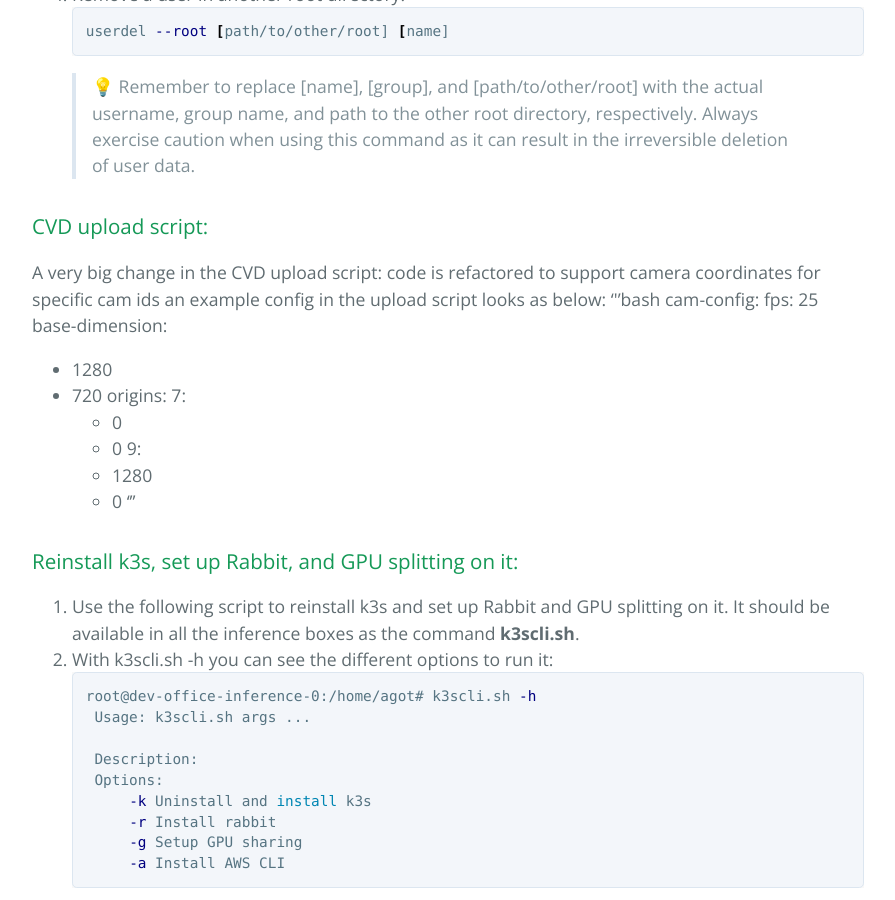
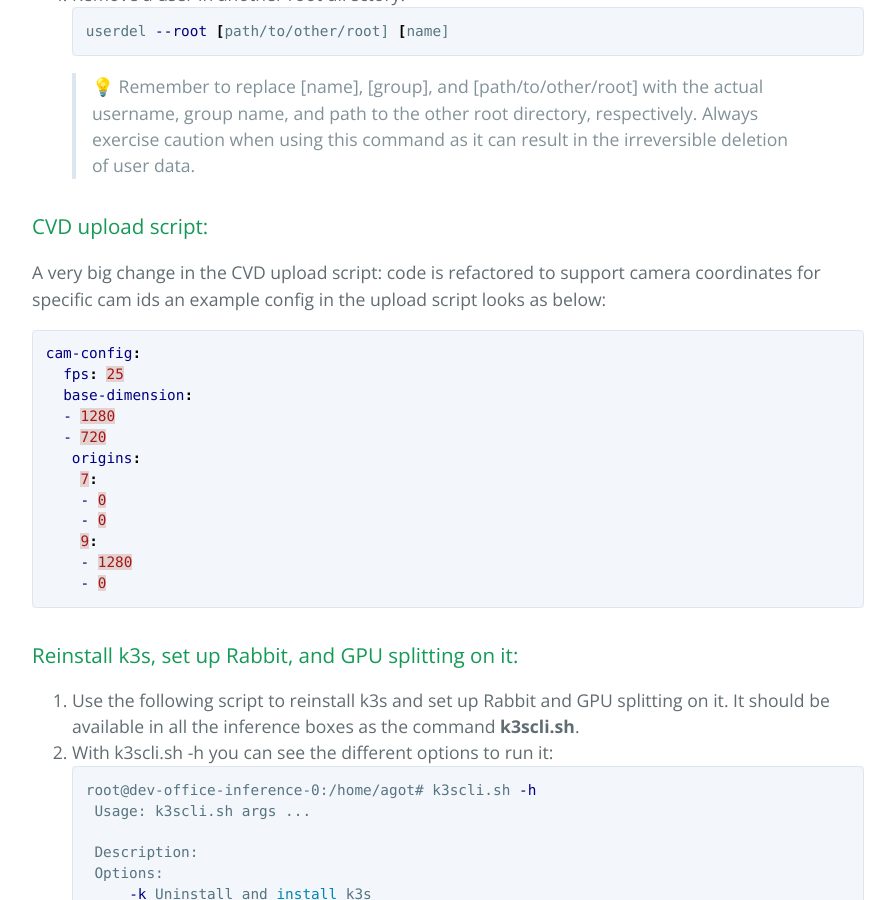
Before and after one commit to BigStepIdiomas/bigstepidiomas.github.io, a Jekyll site: the page built from pages-field-sre-faq.md, in a window 1280 px wide and 900 px high, scrolled down 2977 px. Shown: the whole window, without its empty margins (192-1087 px from the left). Built offline with Jekyll 4.4.1, drawn with Linux system fonts in a browser that asks for light colours.

Commit message:
adding sre faq  md page

````diff
--- a/pages-field-sre-faq.md
+++ b/pages-field-sre-faq.md
@@ -134,7 +134,7 @@ userdel --root [path/to/other/root] [name]
 A very big change in the CVD upload script:
 code is refactored to support camera coordinates for specific cam ids
 an example config in the upload script looks as below:
-'''bash
+```css
 cam-config:
   fps: 25
   base-dimension:
@@ -147,7 +147,7 @@ cam-config:
     9:
     - 1280
     - 0
-'''
+```
 
 ### Reinstall k3s, set up Rabbit, and GPU splitting on it:
 1. Use the following script to reinstall k3s and set up Rabbit and GPU splitting on it. It should be available in all the inference boxes as the command **k3scli.sh**.
````
